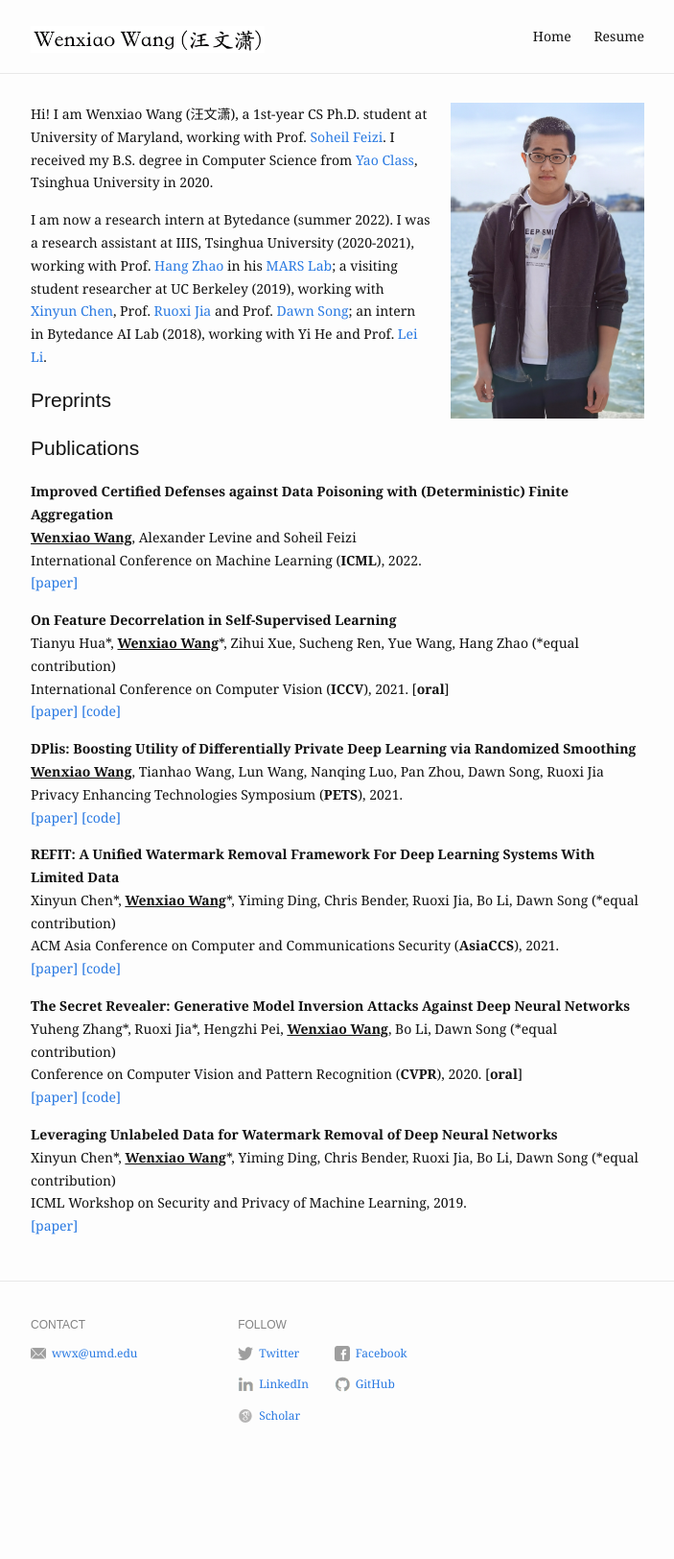
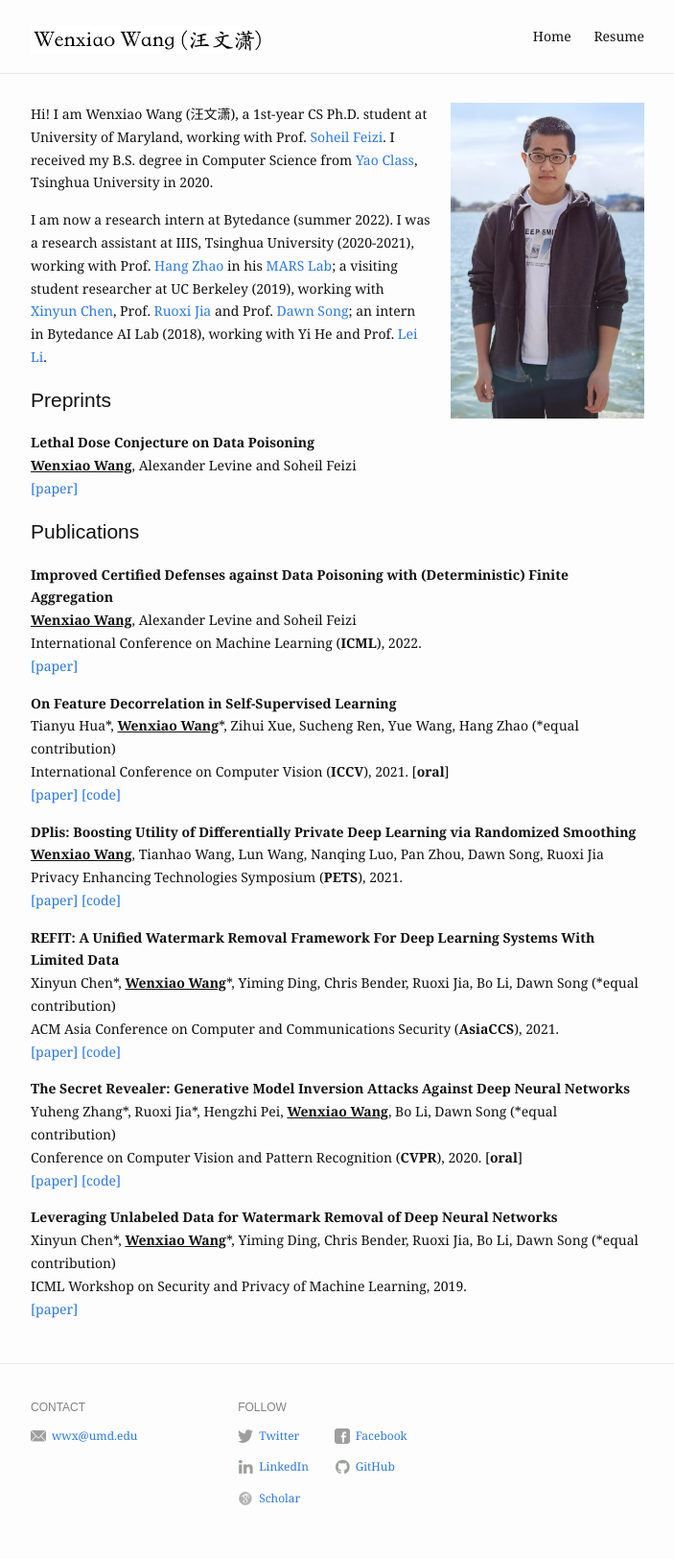
Before and after one commit to wangwenxiao/wangwenxiao.github.io, a Jekyll site: the page built from index.md, in a window 1280 px wide. Shown: the whole page at 96% size, without its empty margins (288-991 px from the left). Built offline with Jekyll 4.4.1, drawn with Linux system fonts in a browser that asks for light colours; before the commit the page ends 1538 px from its top, so only the background shows below that.

Commit message:
Update index.md

```diff
--- a/index.md
+++ b/index.md
@@ -12,13 +12,15 @@ I am now a research intern at Bytedance (summer 2022).
 I was a research assistant at IIIS, Tsinghua University (2020-2021), working with Prof. [Hang Zhao](https://hangzhaomit.github.io) in his [MARS Lab](http://group.iiis.tsinghua.edu.cn/~marslab/#/); a visiting student researcher at UC Berkeley (2019), working with [Xinyun Chen](https://jungyhuk.github.io), Prof. [Ruoxi Jia](https://ruoxijia.info) and Prof. [Dawn Song](https://people.eecs.berkeley.edu/~dawnsong/); an intern in Bytedance AI Lab (2018), working with Yi He and Prof. [Lei Li](https://sites.cs.ucsb.edu/~lilei/).
 
 ## Preprints
-
+**Lethal Dose Conjecture on Data Poisoning**
+**<u>Wenxiao Wang</u>**, Alexander Levine and Soheil Feizi
+[[paper]](https://arxiv.org/abs/2208.03309)
 
 ## Publications
 **Improved Certified Defenses against Data Poisoning with (Deterministic) Finite Aggregation**
 **<u>Wenxiao Wang</u>**, Alexander Levine and Soheil Feizi
 International Conference on Machine Learning (**ICML**), 2022.
-[[paper]](https://arxiv.org/pdf/2202.02628.pdf)
+[[paper]](https://proceedings.mlr.press/v162/wang22m.html)
 
 **On Feature Decorrelation in Self-Supervised Learning**
 Tianyu Hua\*, **<u>Wenxiao Wang</u>**\*, Zihui Xue, Sucheng Ren, Yue Wang, Hang Zhao (\*equal contribution)
```
